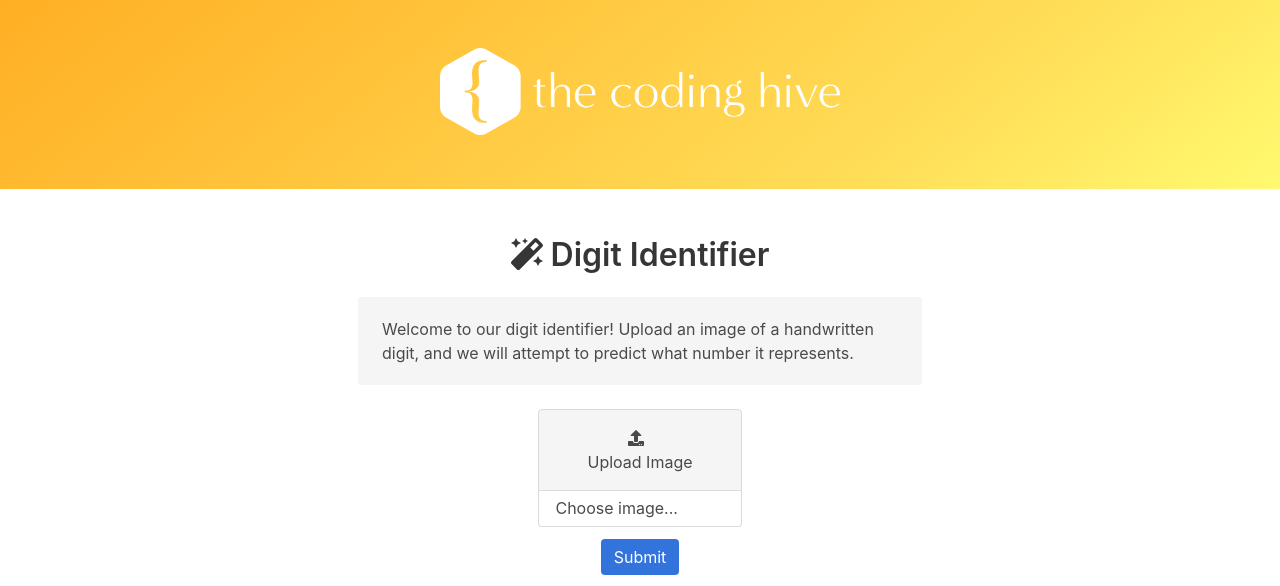
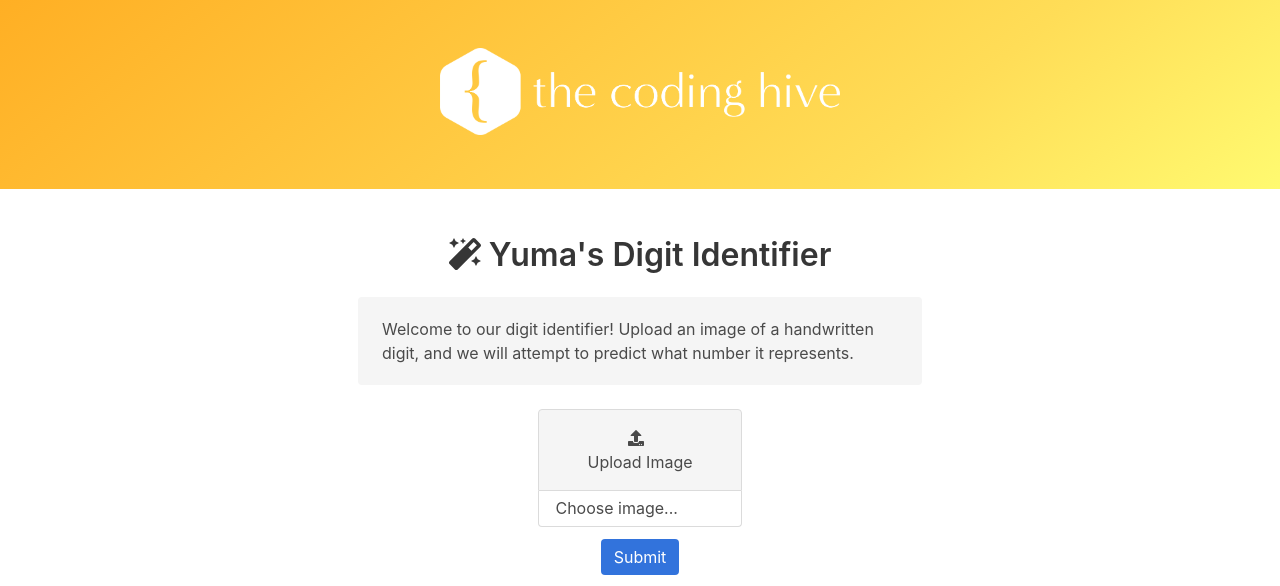
Before and after one commit to yunambu/digit-identifier-app, a Flask app: page / in a window 1280 px wide. Shown: the top 586 px of the page. Run offline with Flask 2, Linux system fonts and the light colour scheme; some libraries are stand-ins or nearby versions.

Commit message:
Update layout.html

```diff
--- a/templates/layout.html
+++ b/templates/layout.html
@@ -33,7 +33,7 @@
       <h1 class="title is-size-3-tablet is-size-4-mobile has-text-centered	">
         <i class="fas fa-magic"></i>
         <!-- TODO: Change to your own app name. -->
-        Digit Identifier
+        Yuma's Digit Identifier
       </h1>
 
       {% block content %}{% endblock %}
```
